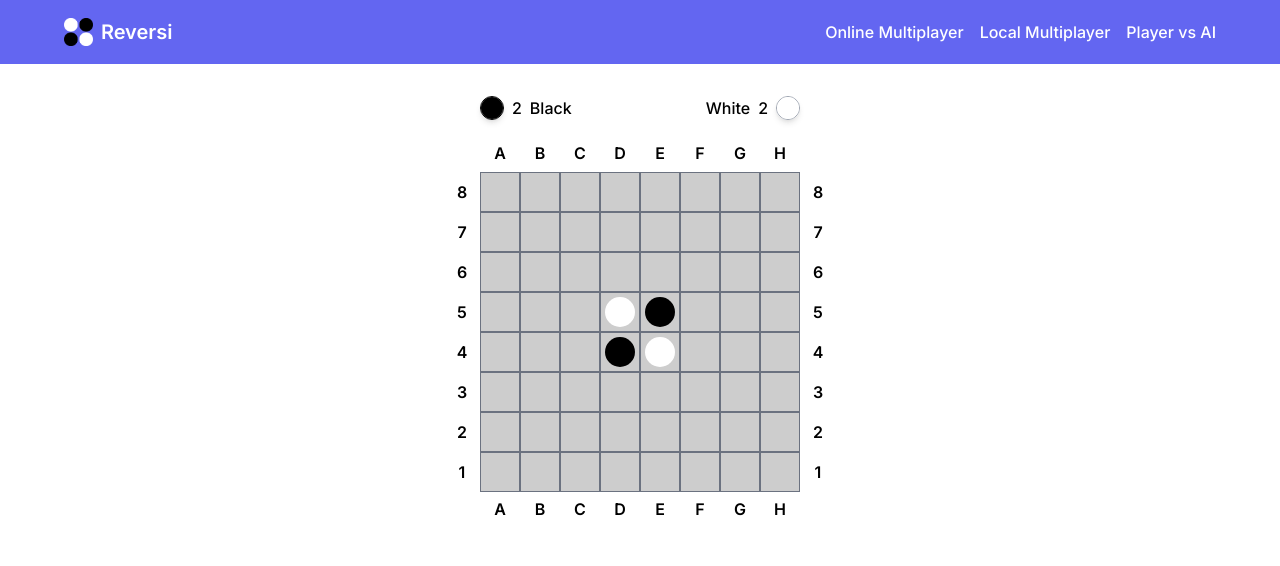
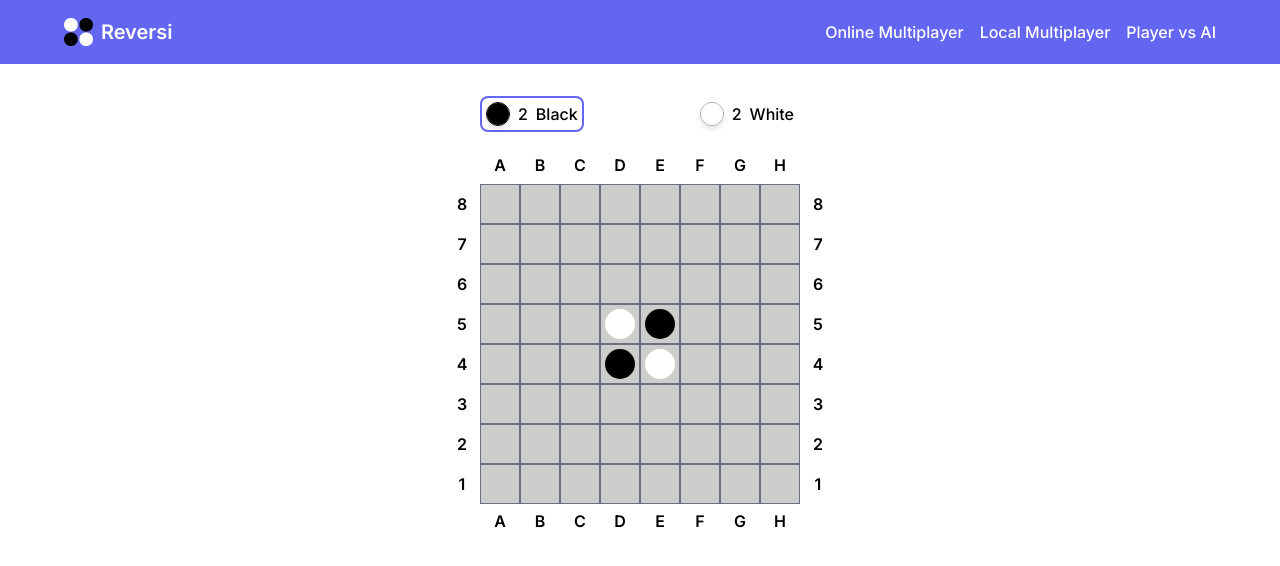
Before and after one commit to ben-sommer/nea, a Next.js app in the folder frontend/: page /local-multiplayer in a window 1280 px wide. Shown: the top 566 px of the page. Built offline with nearby package versions, Linux system fonts and the light colour scheme.

Commit message:
feat: add game logic

```diff
--- a/frontend/src/components/Board.tsx
+++ b/frontend/src/components/Board.tsx
@@ -50,14 +50,26 @@ const Counter = ({ color }: { color: Square }) => {
 const Scores = ({ game }: { game: Game }) => {
     return (
         <div className="flex w-full items-center justify-between px-9 mb-4 font-medium">
-            <div className="flex items-center gap-2">
+            <div
+                className={`flex items-center gap-2 border-2 p-1 rounded-lg ${
+                    game.turn == "black"
+                        ? "border-indigo-500"
+                        : "border-transparent"
+                }`}
+            >
                 <div className="w-6 h-6 border border-black shadow-md rounded-full">
                     <Counter color="black" />
                 </div>
                 <p>{game.scores.black}</p>
                 <p>{game.blackName}</p>
             </div>
-            <div className="flex flex-row-reverse items-center gap-2">
+            <div
+                className={`flex items-center gap-2 border-2 p-1 rounded-lg ${
+                    game.turn == "white"
+                        ? "border-indigo-500"
+                        : "border-transparent"
+                }`}
+            >
                 <div className="w-6 h-6 border border-gray-400 shadow-md rounded-full">
                     <Counter color="white" />
                 </div>
--- a/frontend/src/definitions/game.ts
+++ b/frontend/src/definitions/game.ts
@@ -56,12 +56,75 @@ export class Game {
         }
     }
 
+    performMove(x: number, y: number) {
+        const flippedSquares = this.checkMove(x, y);
+
+        if (flippedSquares.length == 0) {
+            return 0;
+        } else {
+            for (const square of flippedSquares) {
+                this.board[square[0]][square[1]] = this.turn;
+            }
+
+            return flippedSquares.length;
+        }
+    }
+
+    checkMove(x: number, y: number) {
+        if (this.board[x][y] !== null) {
+            return [];
+        }
+
+        const ray = (
+            x: number,
+            y: number,
+            xDir: number,
+            yDir: number,
+            squares: [number, number][]
+        ): [number, number][] => {
+            if (x > 7 || x < 0 || y > 7 || y < 0) {
+                // Hit the edge of the board without a counter of the opponent's color to bound the run
+                return [];
+            }
+
+            const square = this.board[x + xDir][y + yDir];
+
+            if (square == null) {
+                // Hit an empty square before a counter of the opponent's color, so no counters would be flipped
+                return [];
+            } else if (square == this.otherPlayer) {
+                // Hit a square of the opponent's color so run continues
+                squares.push([x + xDir, y + yDir]);
+                return ray(x + xDir, y + yDir, xDir, yDir, squares);
+            } else {
+                // Hit a square of current player's color, ending run
+                return squares;
+            }
+        };
+
+        let squares: [number, number][] = [];
+
+        for (let xDir = -1; xDir < 2; xDir++) {
+            for (let yDir = -1; yDir < 2; yDir++) {
+                if (!(xDir == 0 && yDir == 0)) {
+                    squares = [...squares, ...ray(x, y, xDir, yDir, [])];
+                }
+            }
+        }
+
+        return squares;
+    }
+
     handleSquareClick(x: number, y: number) {
-        if (this.board[x][y] === null) {
-            this.board[x][y] = this.turn;
-            this.turn = this.otherPlayer;
-        } else {
+        const flippedSquares = this.performMove(x, y);
+
+        if (flippedSquares == 0) {
             return false;
         }
+
+        this.board[x][y] = this.turn;
+        this.turn = this.otherPlayer;
+
+        return true;
     }
 }
```
